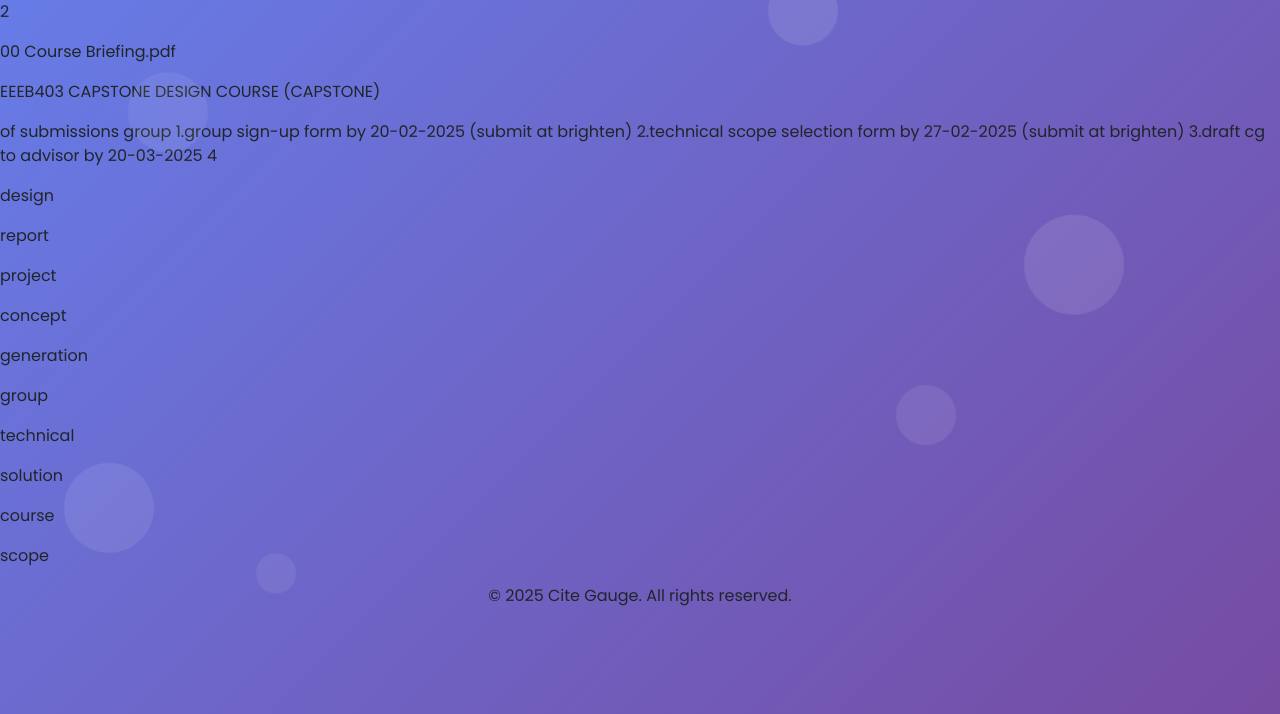
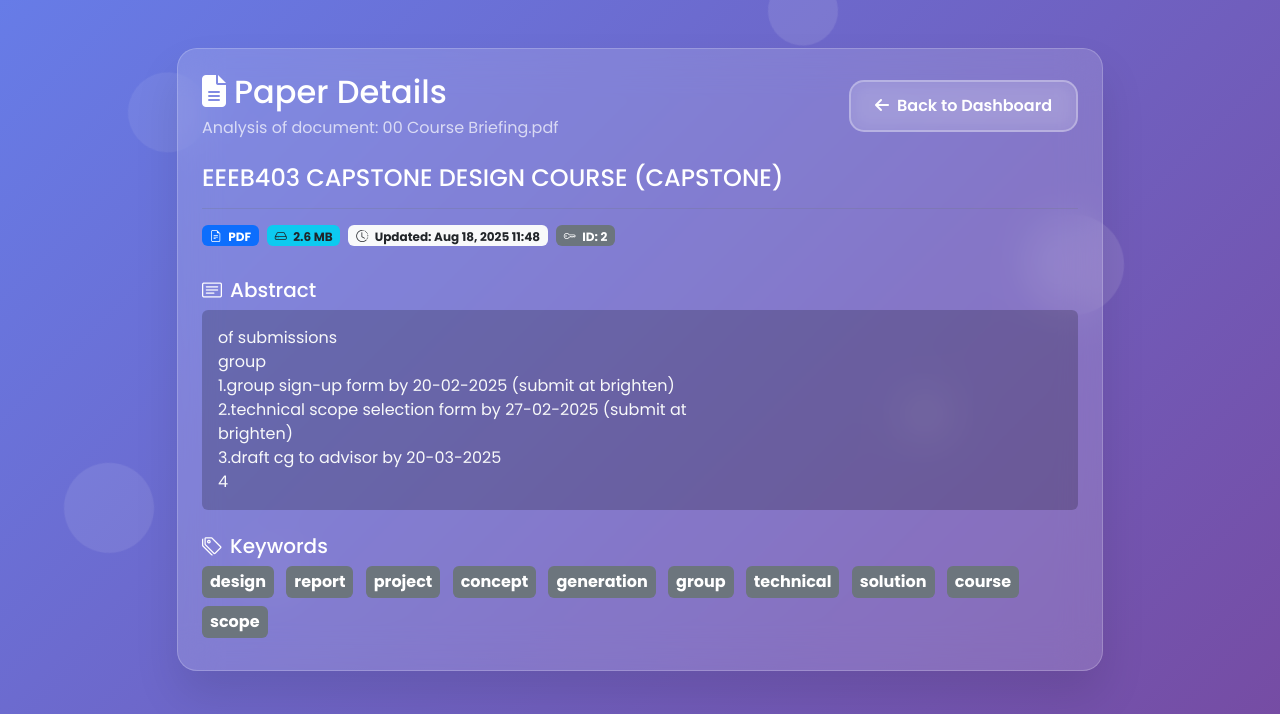
Before and after one commit to mabdulrafea101/CiteGuage, a Django app: page /research-paper/2/ in a window 1280 px wide. Shown: the part 86-800 px from the top of the page. Run offline with Django 5.2, Linux system fonts and the light colour scheme; data comes from the database, SQL or seed files in the repository; some libraries are stand-ins or nearby versions.

Commit message:
ML Added

```diff
--- a/project/templates/cite_guage/research_paper_detail.html
+++ b/project/templates/cite_guage/research_paper_detail.html
@@ -2,26 +2,67 @@
 {% load static %}
 
 {% block custom_css %}
-
+    <title>Paper Details: {{ paper.title|truncatechars:50 }}</title>
+    <link href="https://cdn.jsdelivr.net/npm/bootstrap-icons@1.7.2/font/bootstrap-icons.css" rel="stylesheet">
 {% endblock custom_css %}
 
 
 {% block main_content %}
-<p>{{paper.id}}</p>
-<p>{{paper.filename}}</p>
-<p>{{paper.title}}</p>
-<p>{{paper.abstract}}</p>
-{% for keyword in paper.keywords %}
-  <p>{{keyword}}</p>
-{% endfor %}
+<div class="container my-5">
+    <div class="row justify-content-center">
+        <div class="col-lg-10">
+            <div class="glass-card p-4">
+                <div class="d-flex justify-content-between align-items-center mb-4">
+                    <div>
+                        <h2 class="text-white mb-1">
+                            <i class="fas fa-file-alt me-2"></i>Paper Details
+                        </h2>
+                        <p class="text-glass-muted mb-0">Analysis of document: {{ paper.filename }}</p>
+                    </div>
+                    <a href="{% url 'dashboard' %}" class="btn btn-secondary-glass">
+                        <i class="fas fa-arrow-left me-2"></i>Back to Dashboard
+                    </a>
+                </div>
 
+                <!-- Title -->
+                <div class="mb-4">
+                    <h4 class="text-white">{{ paper.title }}</h4>
+                    <hr class="border-secondary">
+                    <div class="d-flex flex-wrap align-items-center">
+                        <span class="badge bg-primary me-2 mb-2"><i class="bi bi-file-earmark-text me-1"></i> {{ paper.file_type|upper }}</span>
+                        <span class="badge bg-info text-dark me-2 mb-2"><i class="bi bi-hdd me-1"></i> {{ paper.get_file_size_display }}</span>
+                        <span class="badge bg-light text-dark me-2 mb-2"><i class="bi bi-clock-history me-1"></i> Updated: {{ paper.updated_at|date:"M d, Y H:i" }}</span>
+                        <span class="badge bg-secondary me-2 mb-2"><i class="bi bi-key me-1"></i> ID: {{ paper.id }}</span>
+                    </div>
+                </div>
 
+                <!-- Abstract -->
+                <div class="mb-4">
+                    <h5 class="text-white mb-2"><i class="bi bi-card-text me-2"></i>Abstract</h5>
+                    <div class="p-3 rounded" style="background-color: rgba(0,0,0,0.2);">
+                        <p class="text-light mb-0" style="text-align: justify;">
+                            {{ paper.abstract|default:"No abstract available."|linebreaksbr }}
+                        </p>
+                    </div>
+                </div>
 
-
-
+                <!-- Keywords -->
+                <div>
+                    <h5 class="text-white mb-2"><i class="bi bi-tags me-2"></i>Keywords</h5>
+                    <div class="keywords">
+                        {% for keyword in paper.keywords %}
+                            <span class="badge bg-secondary me-2 mb-2 p-2 fs-6">{{ keyword }}</span>
+                        {% empty %}
+                            <p class="text-glass-muted">No keywords were extracted from this document.</p>
+                        {% endfor %}
+                    </div>
+                </div>
+            </div>
+        </div>
+    </div>
+</div>
 {% endblock main_content %}
 
 
 {% block custom_js %}
-
 {% endblock custom_js %}
--- a/project/templates/dashboard.html
+++ b/project/templates/dashboard.html
@@ -196,7 +196,10 @@
                                                     {% for paper in dashboard_data.recent_papers %}
                                                     <tr>
                                                         <td><strong class="stat-increase"><a href="{% url 'Research_paper_detail' paper.id %}"> {{ paper.id }}</a> </strong></td>
-                                                        <td><strong>{{ paper.filename }}</strong></td>
+                                                        <td><strong>
+                                                            <a href="{% url 'Research_paper_detail' paper.id %}">{{ paper.filename }}
+                                                                <i class="bi bi-file-earmark-text"></i>
+                                                            </a></strong></td>
                                                         <td>{{ paper.title|truncatechars:50 }}</td>
                                                         <td><span class="badge bg-primary">{{ paper.file_type|upper }}</span></td>
                                                         <td>{{ paper.get_file_size_display }}</td>
```
Also changed, not shown: 4 other files.
